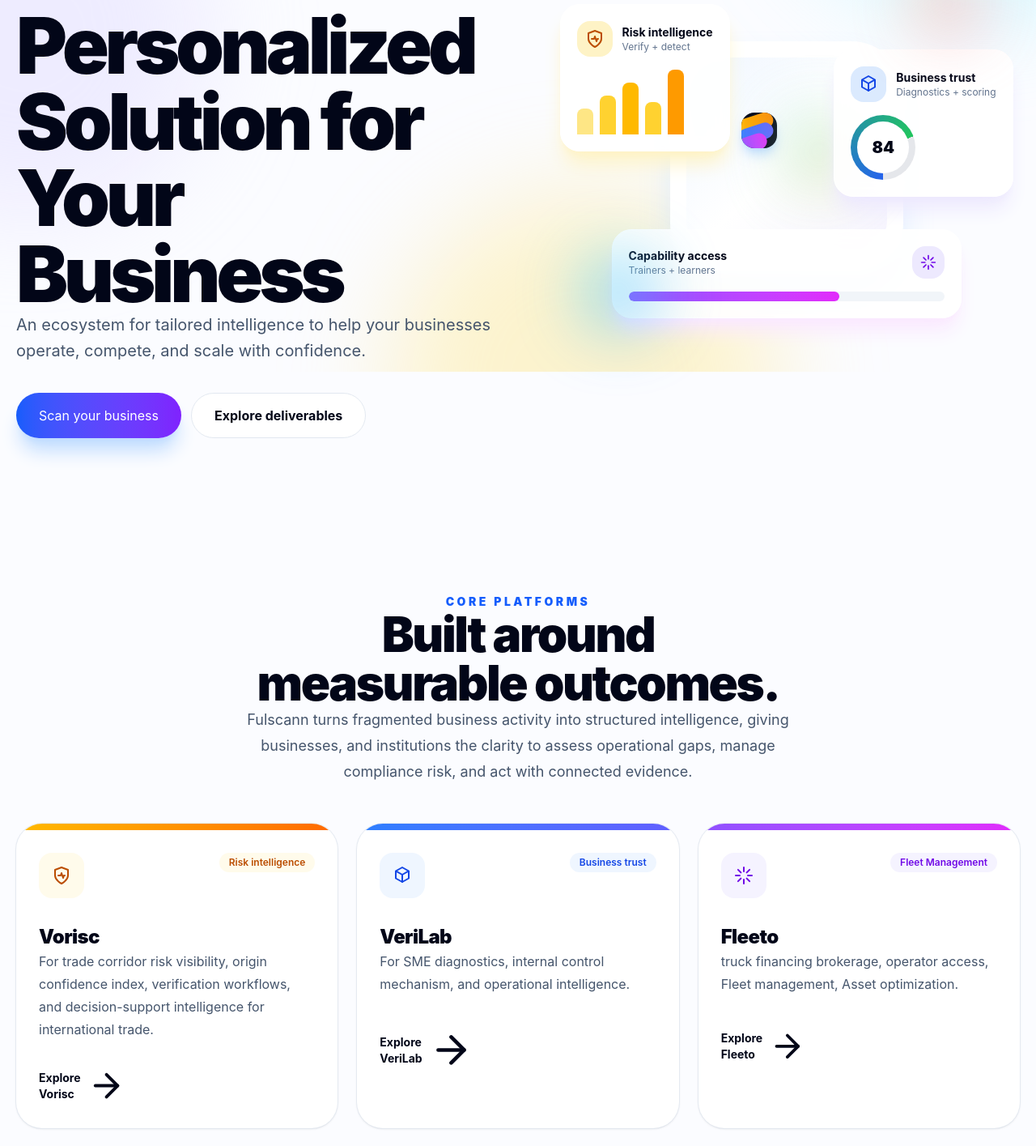
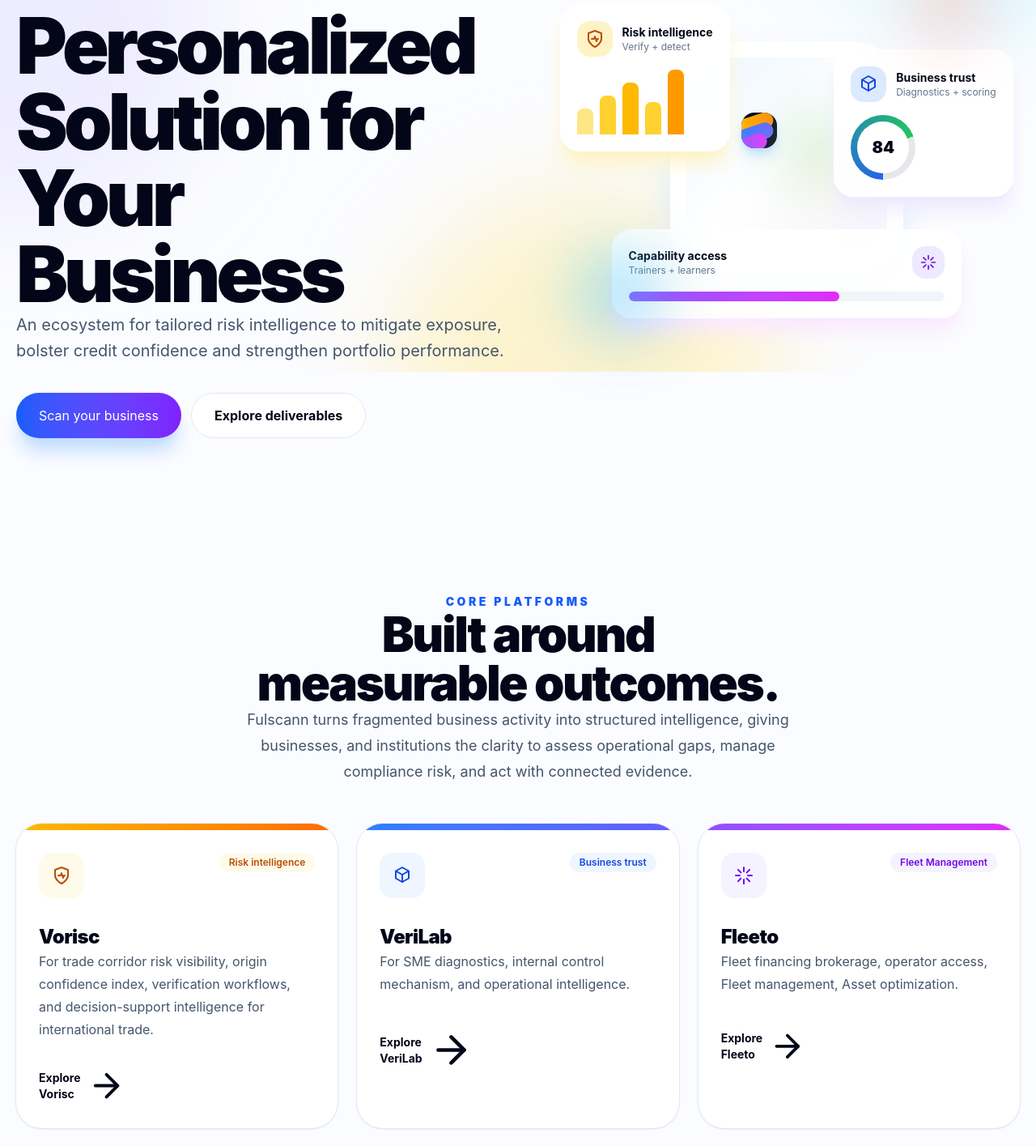
Before and after one commit to nexxintel-tech/fulscann-site, a React (Vite) app: page / in a window 1280 px wide. Shown: the part 341-1756 px from the top of the page at 81% size. Built offline with nearby package versions, Linux system fonts and the light colour scheme.

Commit message:
Hero text update

```diff
--- a/src/FulscannInterface.jsx
+++ b/src/FulscannInterface.jsx
@@ -77,7 +77,7 @@
   {
     name: "Fleeto",
     label: "Fleet Management",
-    description: "truck financing brokerage, operator access, Fleet management, Asset optimization.",
+    description: "Fleet financing brokerage, operator access, Fleet management, Asset optimization.",
     Icon: SparkIcon,
     href: "https://fleeto.fulscann.com",
     accent: "from-violet-500 to-fuchsia-500",
@@ -593,7 +593,7 @@
               </h1>
 
               <p className="mt-7 max-w-2xl text-lg leading-8 text-slate-600 md:text-xl">
-                An ecosystem for tailored intelligence to help your businesses operate, compete, and scale with confidence.
+                An ecosystem for tailored risk intelligence to mitigate exposure, bolster credit confidence and strengthen portfolio performance.
               </p>
 
               <div className="mt-9 flex flex-col gap-3 sm:flex-row">
```
